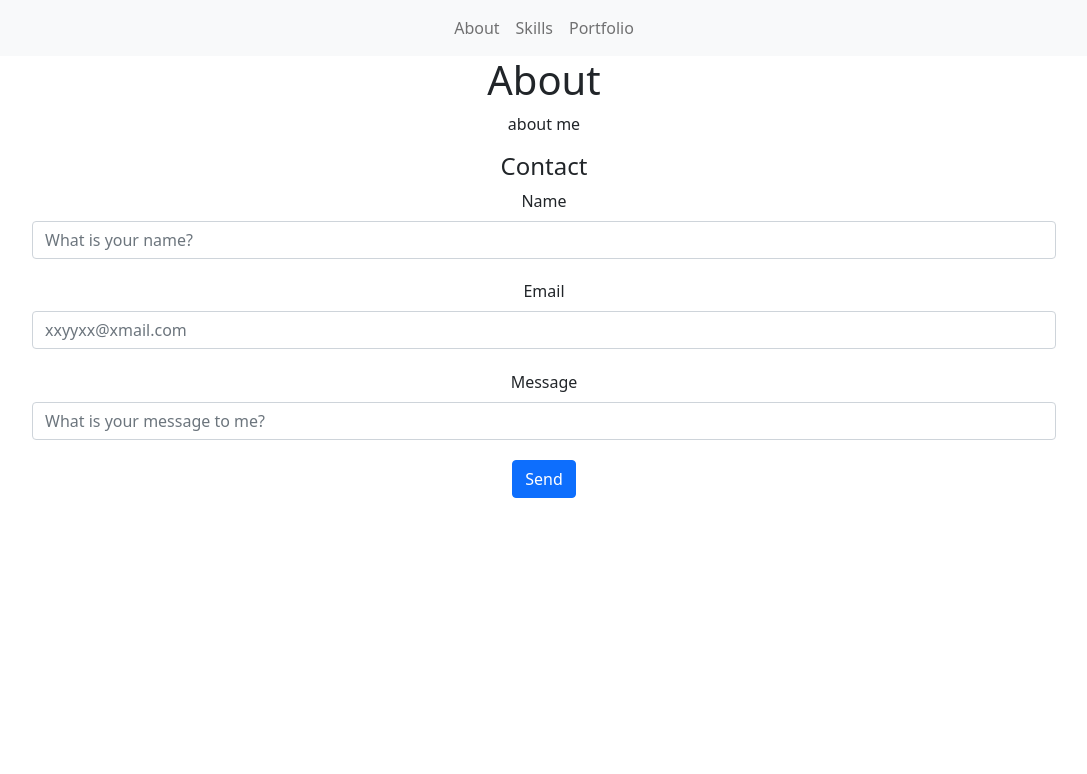
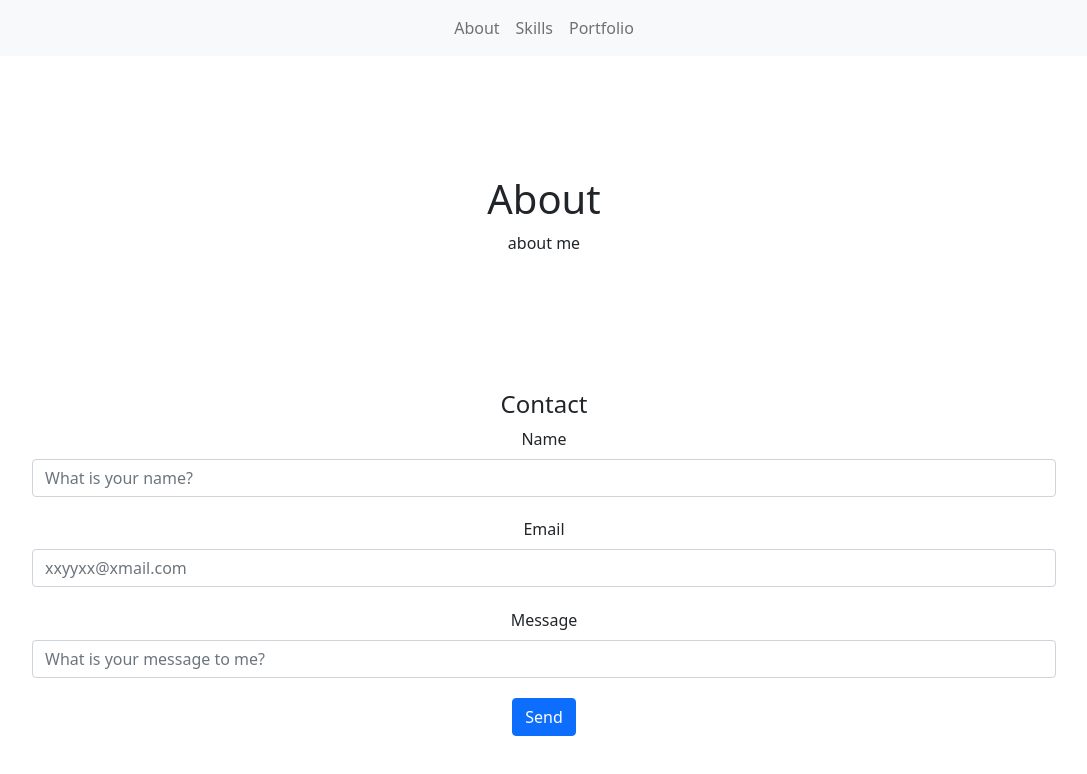
Before and after one commit to alexmcdermid/react-blog, a React (Create React App) app: page /about in a window 1280 px wide. Shown: the top 774 px of the page, without its empty margins (96-1183 px from the left). Built offline with nearby package versions, Linux system fonts and the light colour scheme.

Commit message:
add more styling

```diff
--- a/src/App.css
+++ b/src/App.css
@@ -1,7 +1,13 @@
 .App {
   text-align: center;
+  display: flex;
+  flex-direction: column;
+
 }
-
+/* telling the react body/root to use the entire page */
+body > #root > div {
+  height: 100vh;
+}
 .App-logo {
   height: 40vmin;
   pointer-events: none;
@@ -37,11 +43,18 @@
   }
 }
 
-/* to center form */
+/* place navbar at top always */
+.navbar {
+  margin-bottom: auto;
+}
+
+/* to center form and place at bottom*/
 .formContainer{
   display: flex;
   justify-content: center;
   align-items: center;
+  margin-top: auto;
+  padding-bottom: 5%;
 }
 
 /* to set form sizes */
--- a/src/App.js
+++ b/src/App.js
@@ -25,7 +25,7 @@ class App extends Component {
   render() {
     return (
       <div className="App">
-        <Navbar bg="light" expand="lg">
+        <Navbar bg="light" expand="lg" className='navbar'>
           <Container >
           <Navbar.Toggle aria-controls="basic-navbar-nav" />
           <Navbar.Collapse id="basic-navbar-nav">
```
